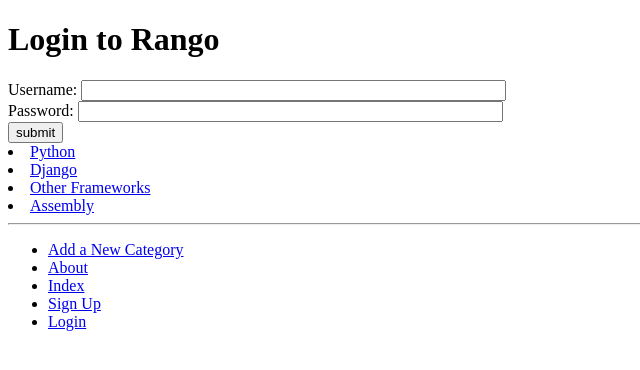
After one commit to JoeSubbi/tango_with_django_project, a Django app: page /rango/login/ in a window 1280 px wide. The commit adds this page. Shown: the top 370 px of the page, without its empty margins (0-640 px from the left). Run offline with Django 3.2, Linux system fonts and the light colour scheme; data comes from the database, SQL or seed files in the repository; both versions use the stored data as it was after the commit.

Commit message:
6.7 User Login

```diff
--- a/rango/urls.py
+++ b/rango/urls.py
@@ -10,4 +10,5 @@ urlpatterns = [
     path('add_category/', views.add_category, name='add_category'),
     path('category/<slug:category_name_slug>/add_page/', views.add_page, name = 'add_page'),
     path('register/', views.register, name='register'),
+    path('login/', views.user_login, name='login'),
 ]
--- a/rango/views.py
+++ b/rango/views.py
@@ -10,6 +10,7 @@ from django.shortcuts import redirect
 from django.urls import reverse
 
 from rango.forms import UserForm, UserProfileForm
+from django.contrib.auth import authenticate, login
 
 def index(request):
     # Query the database for a list of ALL categories currently stored.
@@ -177,3 +178,46 @@ def register(request):
     # Render the template depending on the context.
     return render(request, 'rango/register.html', context = {'user_form': user_form,
                     'profile_form': profile_form,'registered': registered})
+
+
+def user_login(request):
+    # If the request is a HTTP POST, try to pull out the relevant information.
+    if request.method == 'POST':
+        # Gather the username and password provided by the user.
+        # This information is obtained from the login form.
+        # We use request.POST.get('<variable>') as opposed
+        # to request.POST['<variable>'], because the
+        # request.POST.get('<variable>') returns None if the
+        # value does not exist, while request.POST['<variable>']
+        # will raise a KeyError exception.
+        username = request.POST.get('username')
+        password = request.POST.get('password')
+
+        # Use Django's machinery to attempt to see if the username/password
+        # combination is valid - a User object is returned if it is.
+        user = authenticate(username=username, password=password)
+
+        # If we have a User object, the details are correct.
+        # If None (Python's way of representing the absence of a value), no user
+        # with matching credentials was found.
+        if user:
+            # Is the account active? It could have been disabled.
+            if user.is_active:
+                # If the account is valid and active, we can log the user in.
+                # We'll send the user back to the homepage.
+                login(request, user)
+                return redirect(reverse('rango:index'))
+            else:
+                # An inactive account was used - no logging in!
+                return HttpResponse("Your Rango account is disabled.")
+        else:
+            # Bad login details were provided. So we can't log the user in.
+            print(f"Invalid login details: {username}, {password}")
+            return HttpResponse("Invalid login details supplied.")
+
+    # The request is not a HTTP POST, so display the login form.
+    # This scenario would most likely be a HTTP GET.
+    else:
+        # No context variables to pass to the template system, hence the
+        # blank dictionary object...
+        return render(request, 'rango/login.html')
--- a/templates/rango/base.html
+++ b/templates/rango/base.html
@@ -31,6 +31,7 @@
 				<li><a href="{% url 'rango:about' %}">About</a></li>
 				<li><a href="{% url 'rango:index' %}">Index</a></li>
 				<li><a href="{% url 'rango:register' %}">Sign Up</a></li>
+				<li><a href="{% url 'rango:login' %}">Login</a></li>
 			</ul>
 		</div>
 	</body>
--- /dev/null
+++ b/templates/rango/login.html
@@ -0,0 +1,18 @@
+{% extends 'rango/base.html' %}
+{% load staticfiles %}
+
+{% block title_block %}
+	Login
+{% endblock %}
+
+{% block body_block %}
+	<h1>Login to Rango</h1>
+	<form id="login_form" method="post" action="{% url 'rango:login' %}">
+	{% csrf_token %}
+	Username: <input type="text" name="username" value="" size="50" />
+	<br />
+	Password: <input type="password" name="password" value="" size="50" />
+	<br />
+	<input type="submit" value="submit" />
+	</form>
+{% endblock %}
```
Also changed, not shown: templates/rango/index.html (+6 -1 lines), db.sqlite3, media/profile_images/Logo.png (added).
